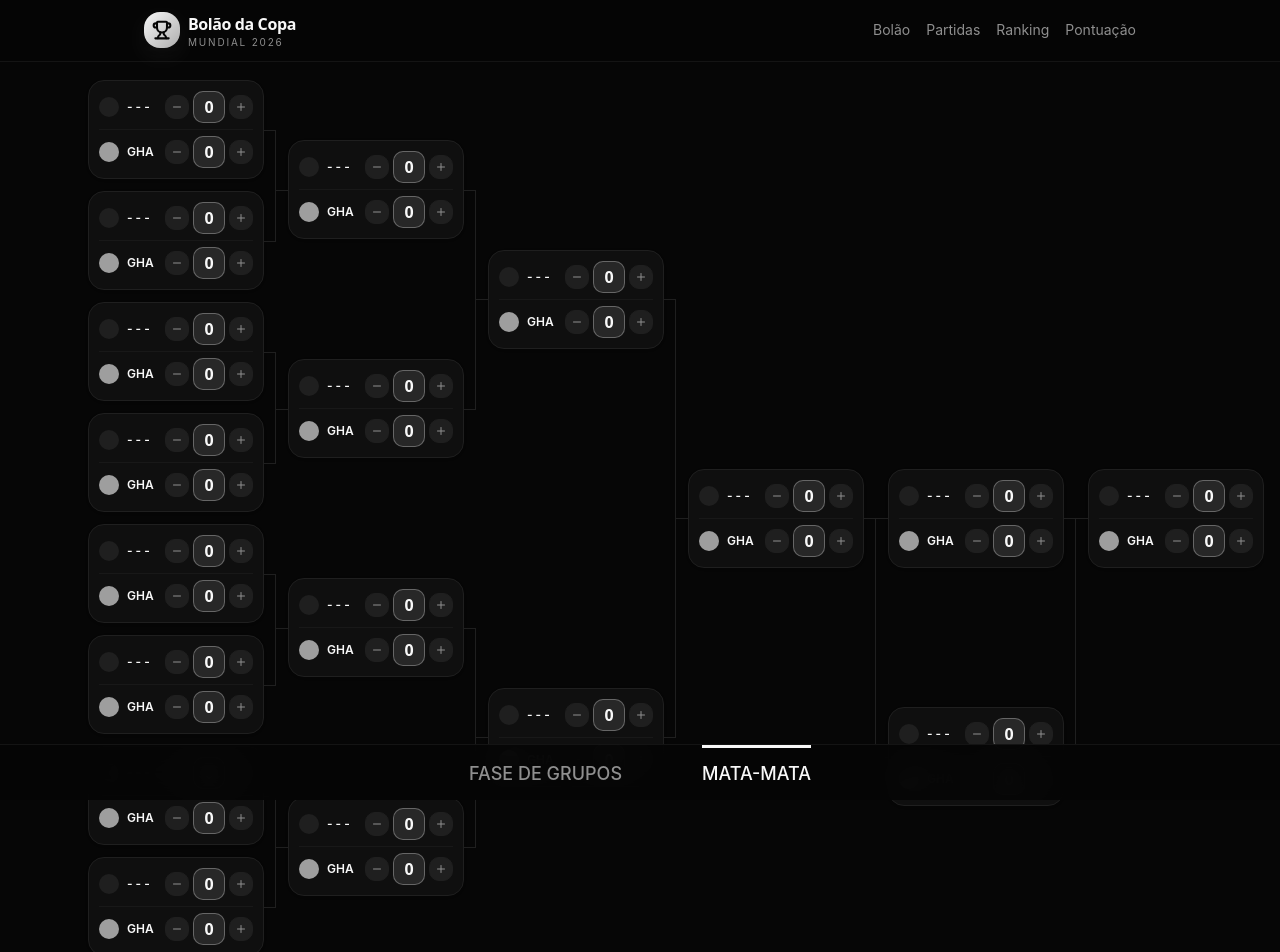
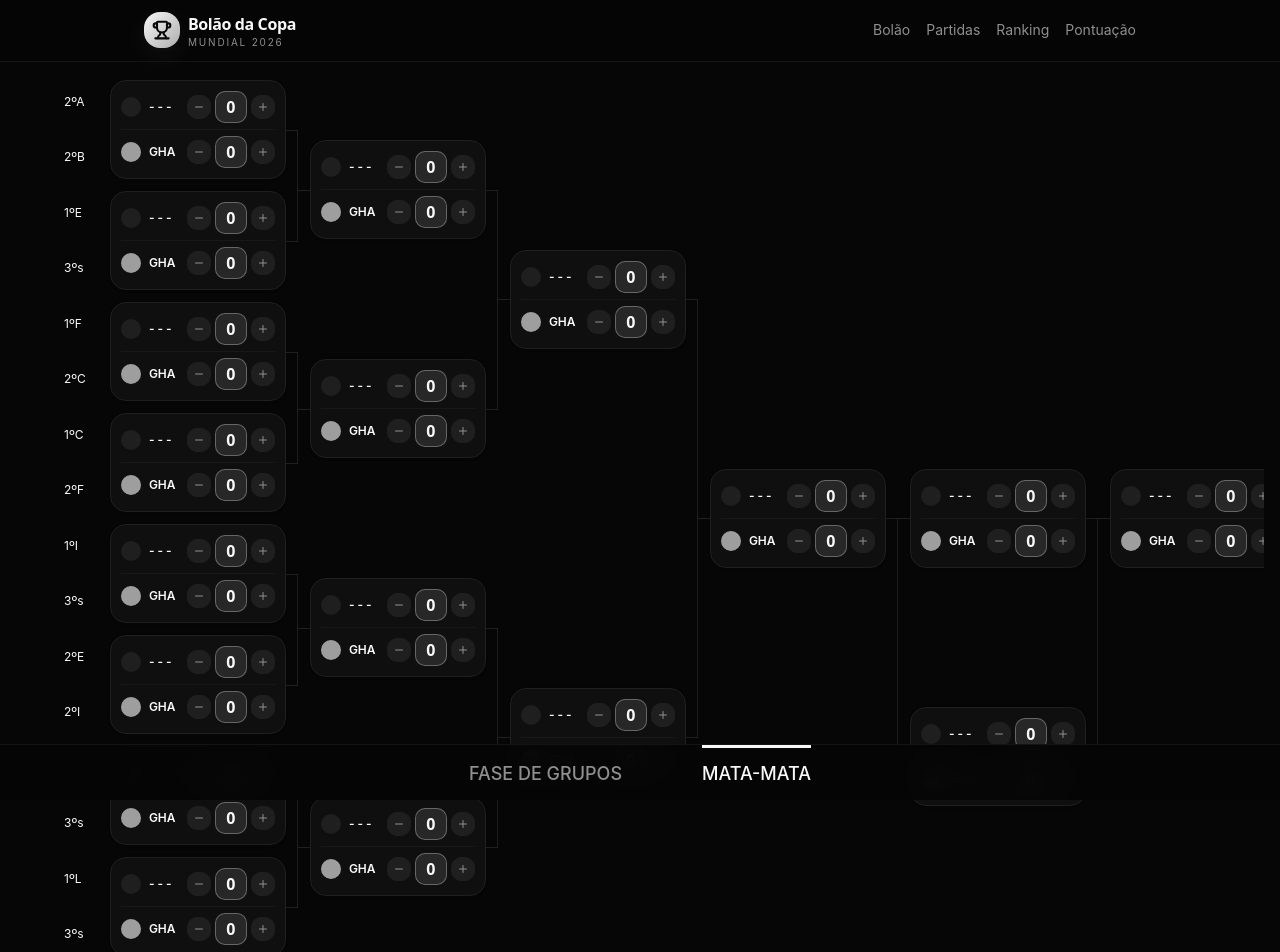
Before and after one commit to moisesferreira123/WorldCupBet-Frontend, a React (Vite) app: page / in a window 1280 px wide. Shown: the top 952 px of the page. Built offline with nearby package versions, Linux system fonts and the light colour scheme; grey boxes are pictures that could not be loaded.

Commit message:
refactor: Change in the name of the home folder

```diff
--- a/src/components/home/GroupStage/GroupMatchs.tsx
+++ b/src/components/sweepstakes/GroupStage/GroupMatchs.tsx
@@ -1,4 +1,4 @@
-import { Flag } from "../Flag";
+import { Flag } from "../../shared/Flag";
 
 export default function GroupMatch() {
   return (
--- a/src/components/home/GroupStage/GroupTable.tsx
+++ b/src/components/sweepstakes/GroupStage/GroupTable.tsx
@@ -1,4 +1,4 @@
-import { Flag } from "../Flag";
+import { Flag } from "../../shared/Flag";
 
 export default function GroupTable() {
   return (
--- a/src/components/home/KnockoutStage/KnockoutStage.tsx
+++ b/src/components/sweepstakes/KnockoutStage/KnockoutStage.tsx
@@ -3,8 +3,23 @@ import KnockoutMatch from "./KnockoutMatch";
 export default function KnockoutStage() {
   return (
     <div className="flex gap-6">
-      <div className="flex flex-col justify-around gap-3">
-
+      <div className="flex flex-col justify-around gap-3 text-xs">
+        <span>2ºA</span>
+        <span>2ºB</span>
+        <span>1ºE</span>
+        <span>3ºs</span>
+        <span>1ºF</span>
+        <span>2ºC</span>
+        <span>1ºC</span>
+        <span>2ºF</span>
+        <span>1ºI</span>
+        <span>3ºs</span>
+        <span>2ºE</span>
+        <span>2ºI</span>
+        <span>1ºA</span>
+        <span>3ºs</span>
+        <span>1ºL</span>
+        <span>3ºs</span>
       </div>
       <div className="flex flex-col justify-around gap-3">
         <KnockoutMatch
@@ -250,6 +265,24 @@ export default function KnockoutStage() {
           connectingLineHeight="h-28"
         />
       </div>
+      <div className="flex flex-col justify-around gap-3 text-xs">
+        <span>1ºD</span>
+        <span>3ºs</span>
+        <span>1ºG</span>
+        <span>3ºs</span>
+        <span>2ºK</span>
+        <span>2ºL</span>
+        <span>1ºH</span>
+        <span>2ºJ</span>
+        <span>1ºB</span>
+        <span>3ºs</span>
+        <span>1ºJ</span>
+        <span>2ºH</span>
+        <span>1ºK</span>
+        <span>3ºs</span>
+        <span>2ºD</span>
+        <span>2ºG</span>
+      </div>
     </div>
   );
 }
--- a/src/main.tsx
+++ b/src/main.tsx
@@ -1,13 +1,13 @@
 import { StrictMode } from 'react'
 import { createRoot } from 'react-dom/client'
 import './global.css'
-import Home from './pages/Home'
+import Sweepstakes from './pages/Sweepstakes'
 import { createBrowserRouter, RouterProvider } from 'react-router-dom'
 
 const router = createBrowserRouter([
   {
     path: "/",
-    element: <Home />,
+    element: <Sweepstakes />,
   },
 ])
 
```
Also changed, not shown: src/pages/Sweepstakes.tsx (renamed from src/pages/Home.tsx, +4 -4 lines), src/components/shared/Flag.tsx (renamed from src/components/home/Flag.tsx), src/components/sweepstakes/GroupStage/PaginationDot.tsx (renamed from src/components/home/GroupStage/PaginationDot.tsx), src/components/sweepstakes/GroupStage/PaginationDots.tsx (renamed from src/components/home/GroupStage/PaginationDots.tsx), src/components/sweepstakes/KnockoutStage/KnockoutMatch.tsx (renamed from src/components/home/KnockoutStage/KnockoutMatch.tsx).
